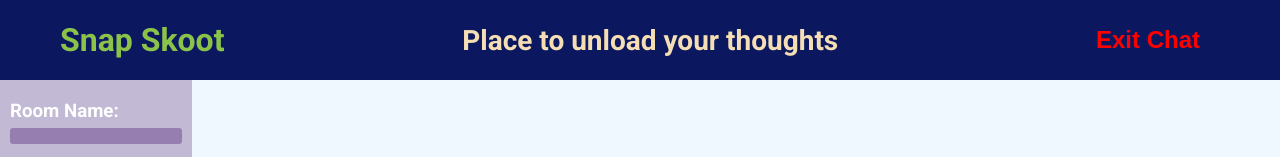
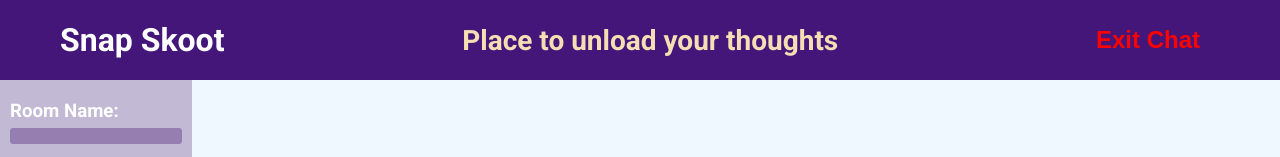
Before and after one commit to AshishRaoDS/chat-application-frontend, a Next.js app: page / in a window 1280 px wide. Both pictures are taken after typing "Sample" into the empty fields and a click on the button "Submit your name". Shown: the top 157 px of the page. Built offline with nearby package versions, Linux system fonts and the light colour scheme; no server answers; some icons are missing.

Commit message:
changes in color

```diff
--- a/src/styles/MessagingArea.module.css
+++ b/src/styles/MessagingArea.module.css
@@ -7,7 +7,7 @@
     display: flex;
     justify-content: space-between;
     align-items: center;
-    background-color: #0b1860;
+    background-color: rgb(68 22 122);
     padding: 0 60px;
 }
 
@@ -116,7 +116,7 @@
 
 .title {
     text-align: right;
-    color: #8bc34a;
+    color: white;
 }
 
 .description {
```
